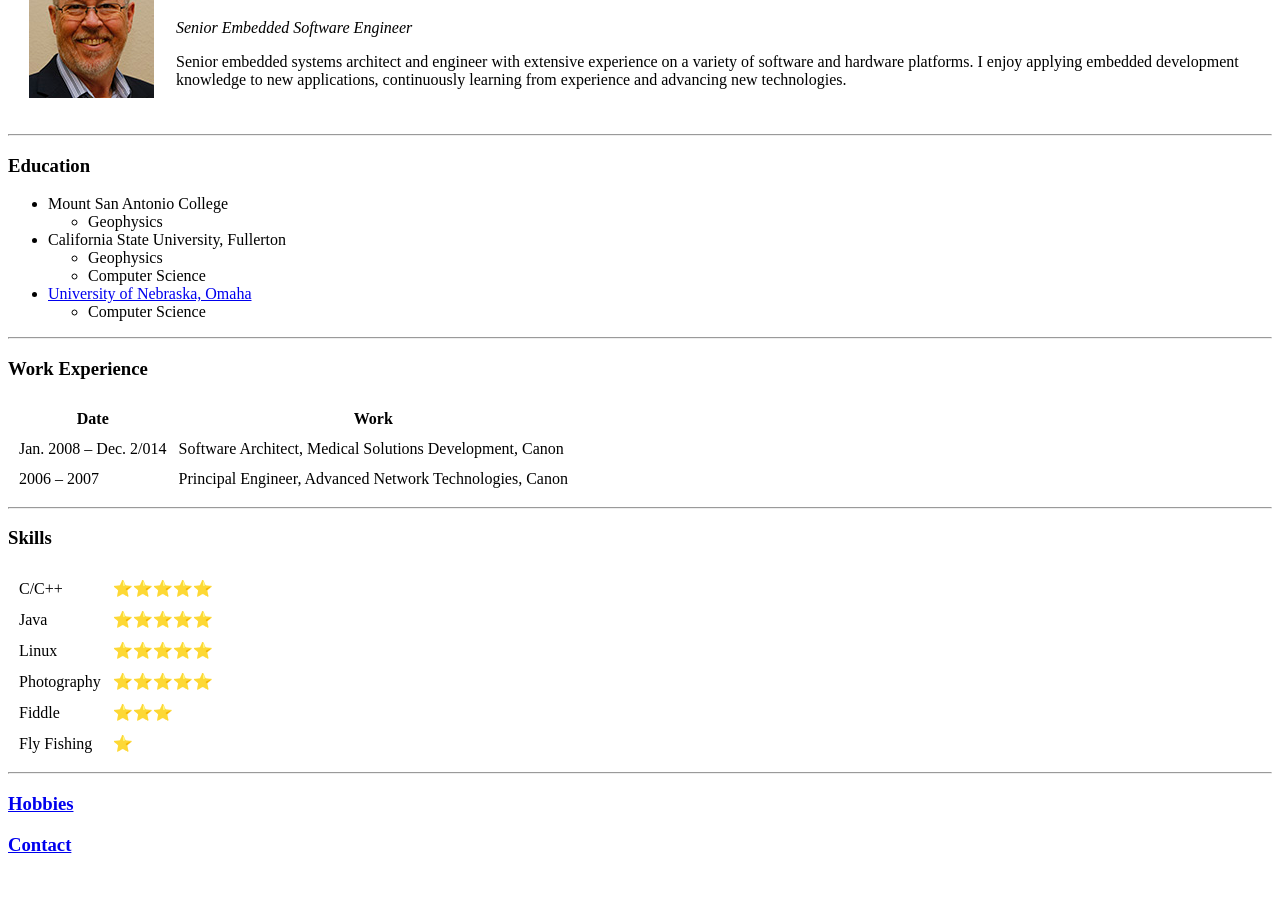
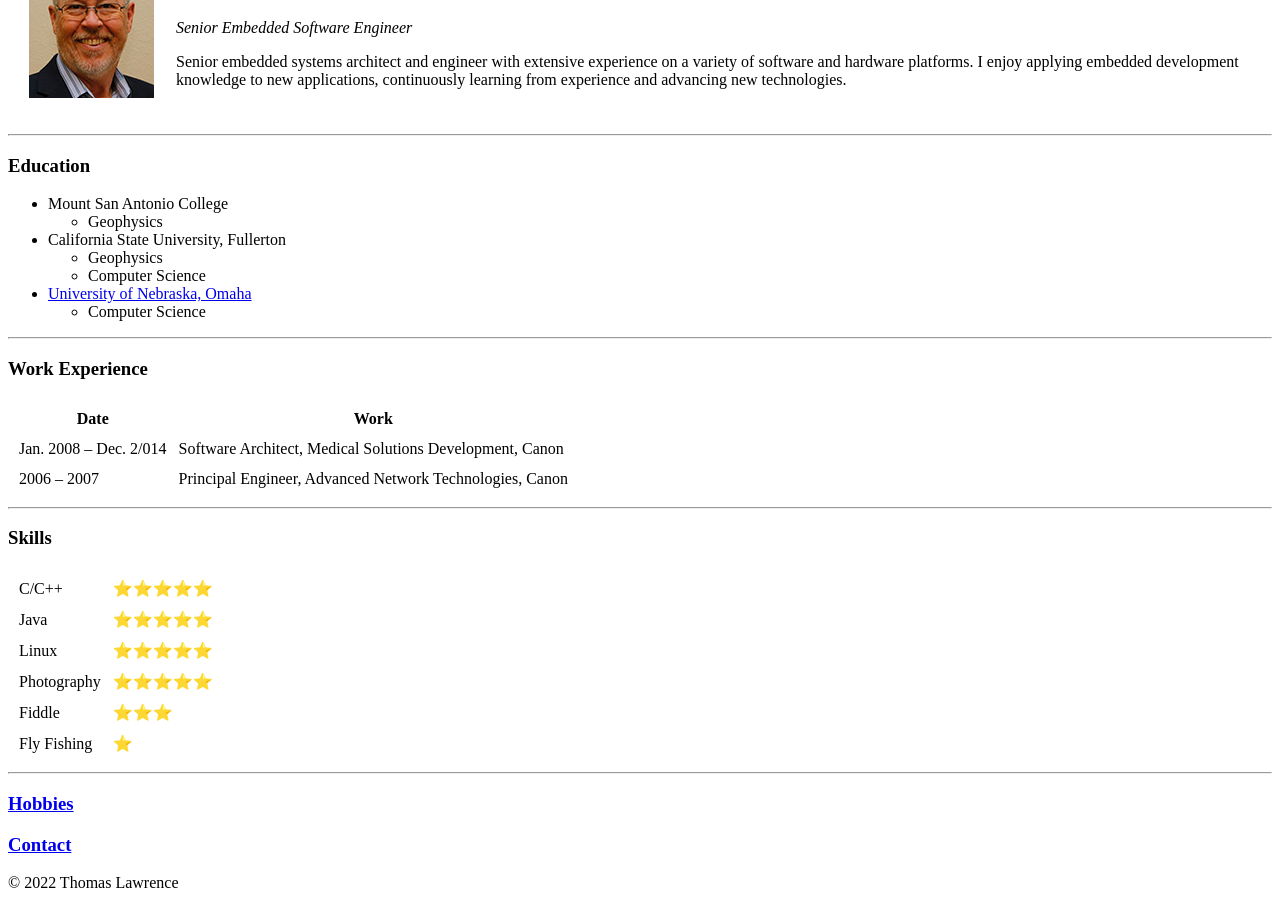
Before and after one commit to elemakule/cv, a plain HTML site: page index.html in a window 1280 px wide. Shown: the part 90-998 px from the top of the page. Before the commit the page ends 964 px from the top, so only its background shows below. Drawn offline with Linux system fonts and the light colour scheme.

Commit message:
Add files via upload

```diff
--- a/index.html
+++ b/index.html
@@ -84,4 +84,8 @@
 
 </body>
 
+<footer>
+  <p>© 2022 Thomas Lawrence</p>
+</footer>
+
 </html>
```
